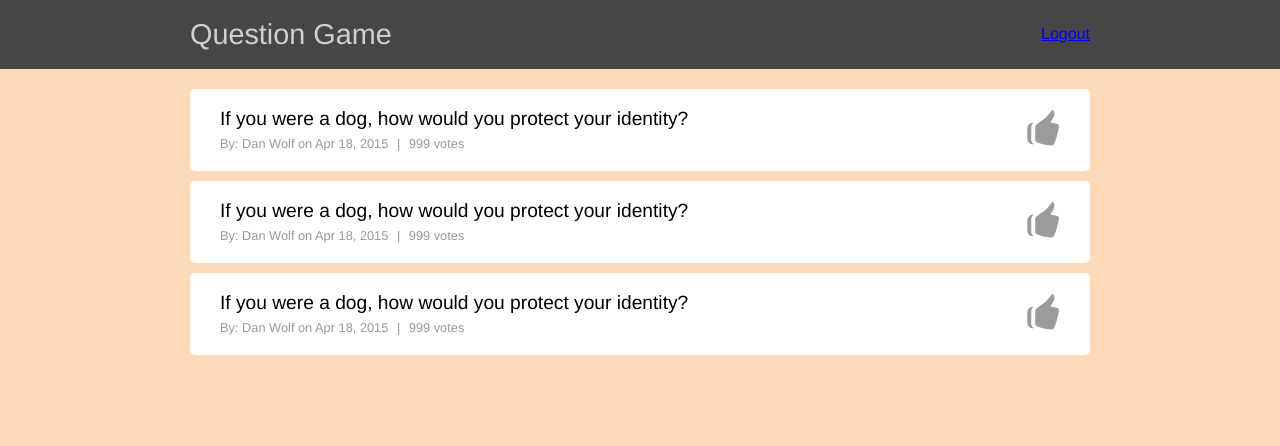
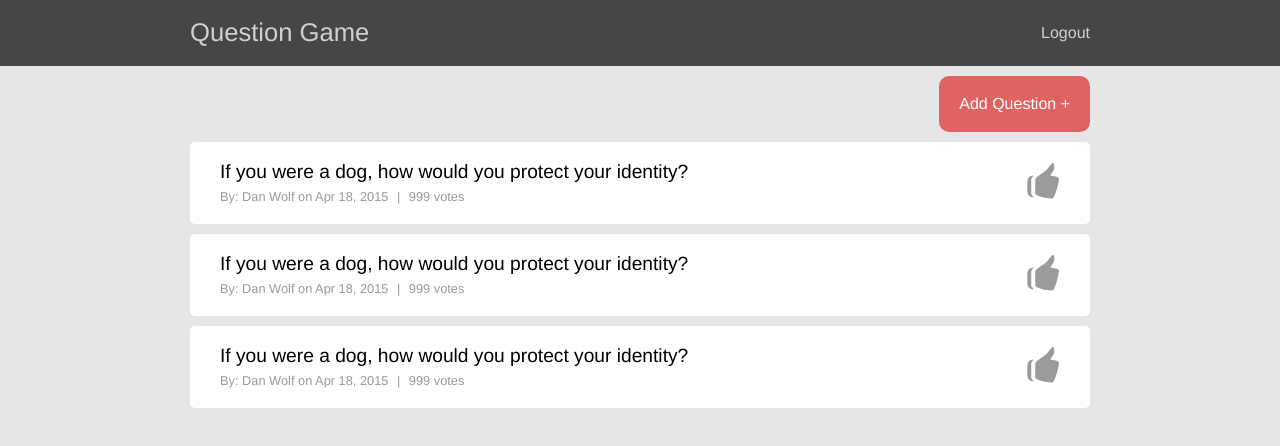
Before and after one commit to dgca/question-game, a plain HTML site: page index.html in a window 1280 px wide. Drawn offline with nearby package versions, Linux system fonts and the light colour scheme.

Commit message:
Prettifying interface.

```diff
--- a/css/partials/_base.scss
+++ b/css/partials/_base.scss
@@ -1,14 +1,20 @@
 // fonts
-h1, h2, h3, h4, h5, p, pre, blockquote {
+h1, h2, h3, h4, h5 {
+  font-family: $header-font-stack;
+}
+p, a, blockquote {
   font-family: $base-font-stack;
 }
 h1 {
-  font-size: 1.8em;
-  font-weight: 200;
+  font-size: 1.6em;
+  font-weight: lighter;
   color: #d0d0d0;
 }
 
 // objects
+.clearfix {
+  @include clearfix;
+}
 .disp-tbl {
   display: table;
 }
@@ -25,16 +31,37 @@ h1 {
 .flt-r {
   float: right;
 }
+.spanbutton {
+  padding: 20px;
+  border-radius: 10px;
+  color: white;
+  background-color: #E06363;
+
+  &:hover {
+    background-color: #C75A5B;
+  }
+}
 
 // body
 body {
-  background-color: peachpuff;
+  background-color: #E6E6E6;
 }
 
 // header
 header {
   padding: 20px 10px;
   background-color: #464648;
+
+  a {
+    font-weight: lighter;
+    text-decoration: none;
+    color: #d0d0d0;
+
+    &:hover {
+      text-decoration: underline;
+      color: white;
+    }
+  }
 }
 .header-wrap {
   margin: 0 auto;
@@ -44,8 +71,19 @@ header {
 
 // content section
 .content {
-  padding: 20px 10px;
+  padding: 10px;
 }
+.content-wrapper {
+  max-width: 900px;
+  margin: 0 auto;
+}
+
+//add some Qs, bro
+.add-button {
+  float: right;
+}
+
+// here come the questions
 .questions-list {
   max-width: 900px;
   margin: 0 auto;
@@ -54,10 +92,9 @@ header {
 // here starts a single question item
 .question-item {
   padding: 20px 30px;
-  margin-bottom: 10px;
+  margin: 10px 0;
   border-radius: 5px;
   background-color: white;
-  @include clearfix;
 }
 .qbox {
   width: 85%;
@@ -89,7 +126,3 @@ header {
     margin: 0 5px;
   }
 }
-
-.textx {
-  display:table;
-}
--- a/css/partials/_variables.scss
+++ b/css/partials/_variables.scss
@@ -1,2 +1,3 @@
 // FONTS
-$base-font-stack: "Din Regular","Helvetica Neue",Helvetica,Arial,sans-serif;
+$base-font-stack: "Helvetica Neue",Helvetica,Arial,sans-serif;
+$header-font-stack: "Din Regular","Helvetica Neue",Helvetica,Arial,sans-serif;
--- a/index.html
+++ b/index.html
@@ -8,7 +8,6 @@
   <script src="js/script.js"></script>
 </head>
 <body>
-  <div class="master-wrapper">
 
   <header>
     <div class="header-wrap disp-tbl">
@@ -18,12 +17,20 @@
   </header>
 
   <section class="content">
+    <div class="content-wrapper">
+
+      <div class="clearfix">
+        <a href="#"><p class="add-button spanbutton">Add Question +</p></a>
+      </div>
+
       <ul class="questions-list">
-
         <li class="question-item">
           <div class="qbox disp-ib">
             <p class="question">If you were a dog, how would you protect your identity?</p>
-            <p class="meta">By: Dan Wolf on Apr 18, 2015 <span class="pipe">|</span> 999 votes</p>
+            <!--
+            question, author, created-date, votecount
+            -->
+            <p class="meta">By: <span class="author">Dan Wolf</span> on <span class="created-date">Apr 18, 2015</span> <span class="pipe">|</span> <span class="votecount">999 votes</span></p>
           </div>
           <div class="votebox disp-ib flt-r">
             <a href="#"><div class="vote inactive disp-ib flt-r"></div></a>
@@ -33,7 +40,7 @@
         <li class="question-item">
           <div class="qbox disp-ib">
             <p class="question">If you were a dog, how would you protect your identity?</p>
-            <p class="meta">By: Dan Wolf on Apr 18, 2015 <span class="pipe">|</span> 999 votes</p>
+            <p class="meta">By: <span class="author">Dan Wolf</span> on <span class="created-date">Apr 18, 2015</span> <span class="pipe">|</span> <span class="votecount">999 votes</span></p>
           </div>
           <div class="votebox disp-ib flt-r">
             <a href="#"><div class="vote inactive disp-ib flt-r"></div></a>
@@ -43,16 +50,16 @@
         <li class="question-item">
           <div class="qbox disp-ib">
             <p class="question">If you were a dog, how would you protect your identity?</p>
-            <p class="meta">By: Dan Wolf on Apr 18, 2015 <span class="pipe">|</span> 999 votes</p>
+            <p class="meta">By: <span class="author">Dan Wolf</span> on <span class="created-date">Apr 18, 2015</span> <span class="pipe">|</span> <span class="votecount">999 votes</span></p>
           </div>
           <div class="votebox disp-ib flt-r">
             <a href="#"><div class="vote inactive disp-ib flt-r"></div></a>
           </div>
         </li>
+      </ul>
 
-      </ul>
+    </div>
   </section>
 
-  </div>
 </body>
 </html>
```
Also changed, not shown: assets/active.png, assets/active@2x.png, css/main.css, 1 other file. Lines whose indentation alone changed are shown as unchanged.
